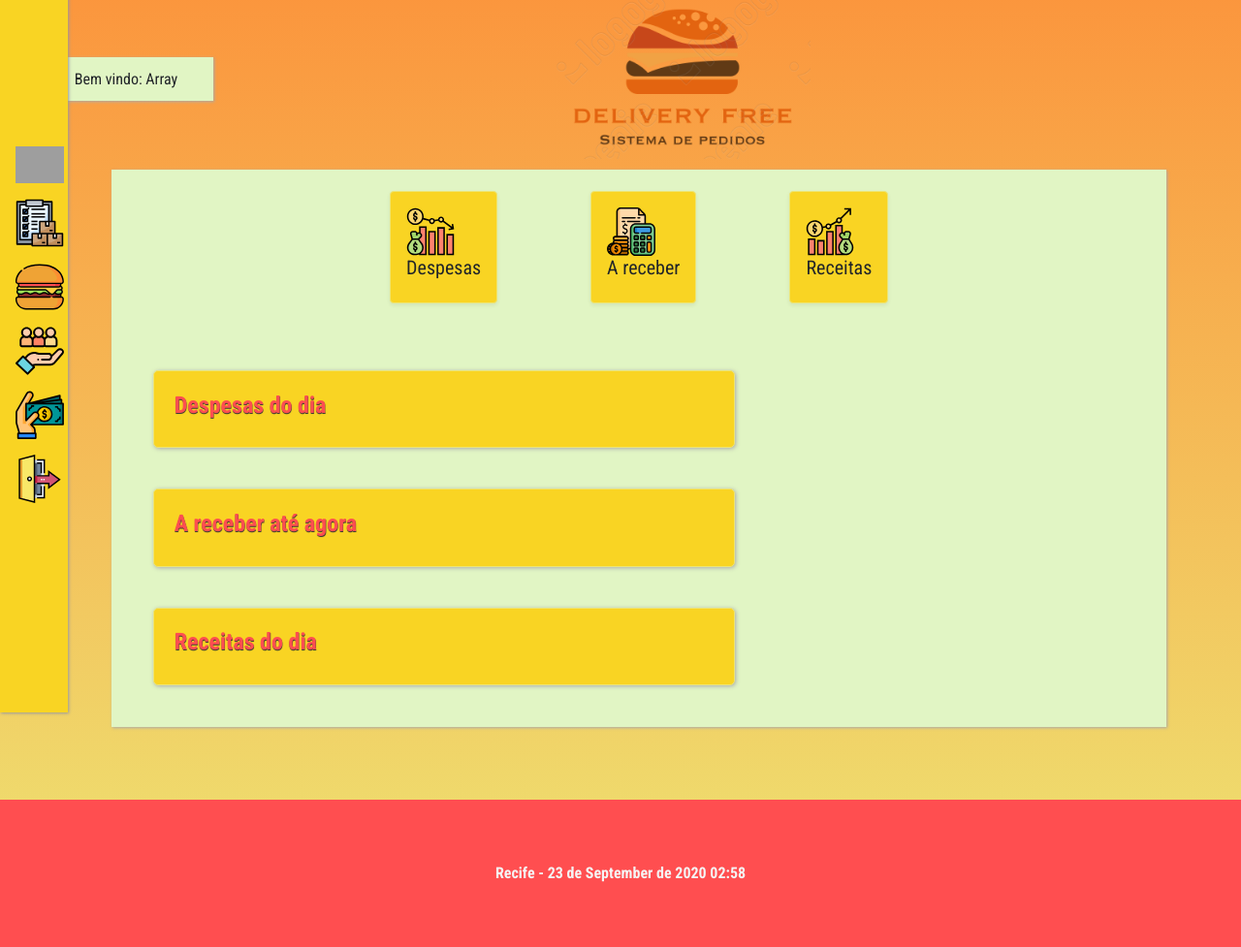
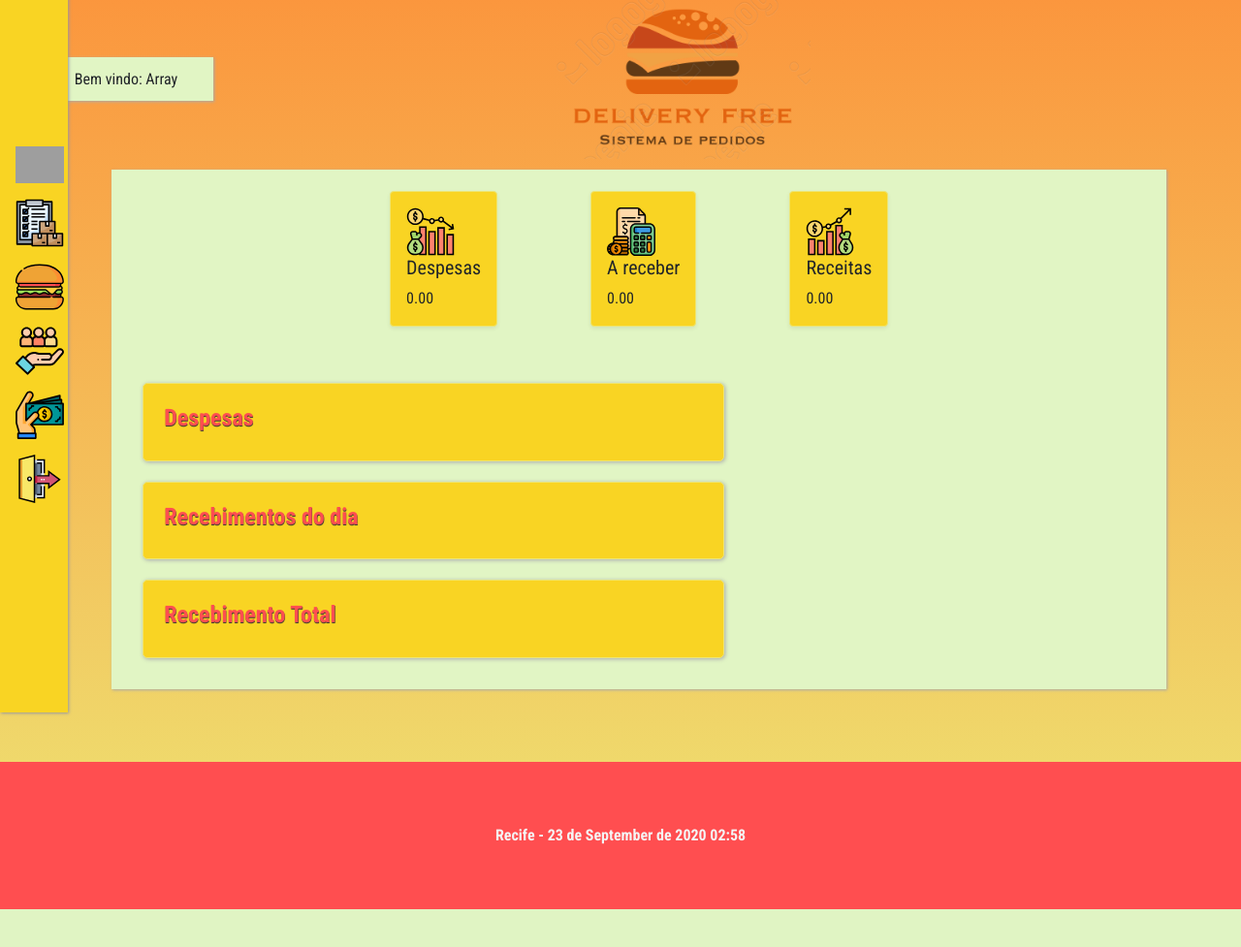
Before and after one commit to Italo-Roberto/delivery, a PHP site: page /delivery/secoes/financeiro.php in a window 1280 px wide. Shown: the part 65-1042 px from the top of the page at 97% size. After the commit the page ends 1003 px from the top, so only its background shows below. Run offline with PHP 8.4, Linux system fonts and the light colour scheme; the visitor is signed in with stand-in values (Sample User, id 1); data that the repository does not hold is empty; grey boxes are pictures that could not be loaded.

Commit message:
Adicionado datalist para busca rápida de pratos e clientes, na página pedidos. Adicionado valor total de receitas a página financeiro.

```diff
--- a/css/estilo.css
+++ b/css/estilo.css
@@ -286,7 +286,7 @@
     }
     .card-corpo{
         width: 600px; height: auto;
-        margin: 2%; padding: 2%;
+        margin: 1%; padding: 2%;
     }
     .card-form{
         width: 450px; height: auto;
--- a/secoes/financeiro.php
+++ b/secoes/financeiro.php
@@ -35,26 +35,47 @@
                 <div class="d-flex flex-column p-3 mx-5 shadow-sm rounded" style="background: #F9D423;border: #EDE574 solid 1px;">
                     <img src="../img/despesas.svg" class="icone" alt="Despeas">
                     <h5>Despesas</h5>
+                    <?php
+                    $consulta1 = mysqli_query($conexao, "SELECT sum(valor) as total FROM pedidos WHERE valor");
+                    while($total_rec = mysqli_fetch_array($consulta1)){
+                        setlocale(LC_MONETARY, 'pt_BR'); echo money_format('%.2n', $total_rec['total']) . "\n". '<br>';
+                    }
+                    ?>
                 </div>
                 <div class="d-flex flex-column p-3 mx-5 shadow-sm rounded" style="background: #F9D423;border: #EDE574 solid 1px;">
                     <img src="../img/areceber.svg" class="icone" alt="Despeas">
                     <h5>A receber</h5>
+                    <?php
+                    $consulta1 = mysqli_query($conexao, "SELECT sum(valor) as total FROM pedidos WHERE valor");
+                    while($total_rec = mysqli_fetch_array($consulta1)){
+                        setlocale(LC_MONETARY, 'pt_BR'); echo money_format('%.2n', $total_rec['total']) . "\n". '<br>';
+                    }
+                    ?>
                 </div>
                 <div class="d-flex flex-column p-3 mx-5 shadow-sm rounded" style="background: #F9D423;border: #EDE574 solid 1px;">
                     <img src="../img/receitas.svg" class="icone" alt="Despeas">
                     <h5>Receitas</h5>
+                    <?php
+                    $consulta1 = mysqli_query($conexao, "SELECT sum(valor) as total FROM pedidos WHERE valor");
+                    while($total_rec = mysqli_fetch_array($consulta1)){
+                        setlocale(LC_MONETARY, 'pt_BR'); echo money_format('%.2n', $total_rec['total']) . "\n". '<br>';
+                    }
+                    ?>
                 </div>
             </div>
 
+            <article class="d-flex flex-row flex-wrap">
                 <div class="card-corpo">
-                <h4 class="titulo-card">Despesas do dia</h4>
+                    <h4 class="titulo-card">Despesas</h4>
                 </div>
                 <div class="card-corpo">
-                <h4 class="titulo-card">A receber até agora</h4>
+                    <h4 class="titulo-card">Recebimentos do dia</h4>
                 </div>
                 <div class="card-corpo">
-                <h4 class="titulo-card">Receitas do dia</h4>
+                    <h4 class="titulo-card">Recebimento Total</h4>
                 </div>
+            </article>
+
 
         </section>
     </main>
```
Also changed, not shown: secoes/pedidos.php (+34 -7 lines). Lines whose indentation alone changed are shown as unchanged.
